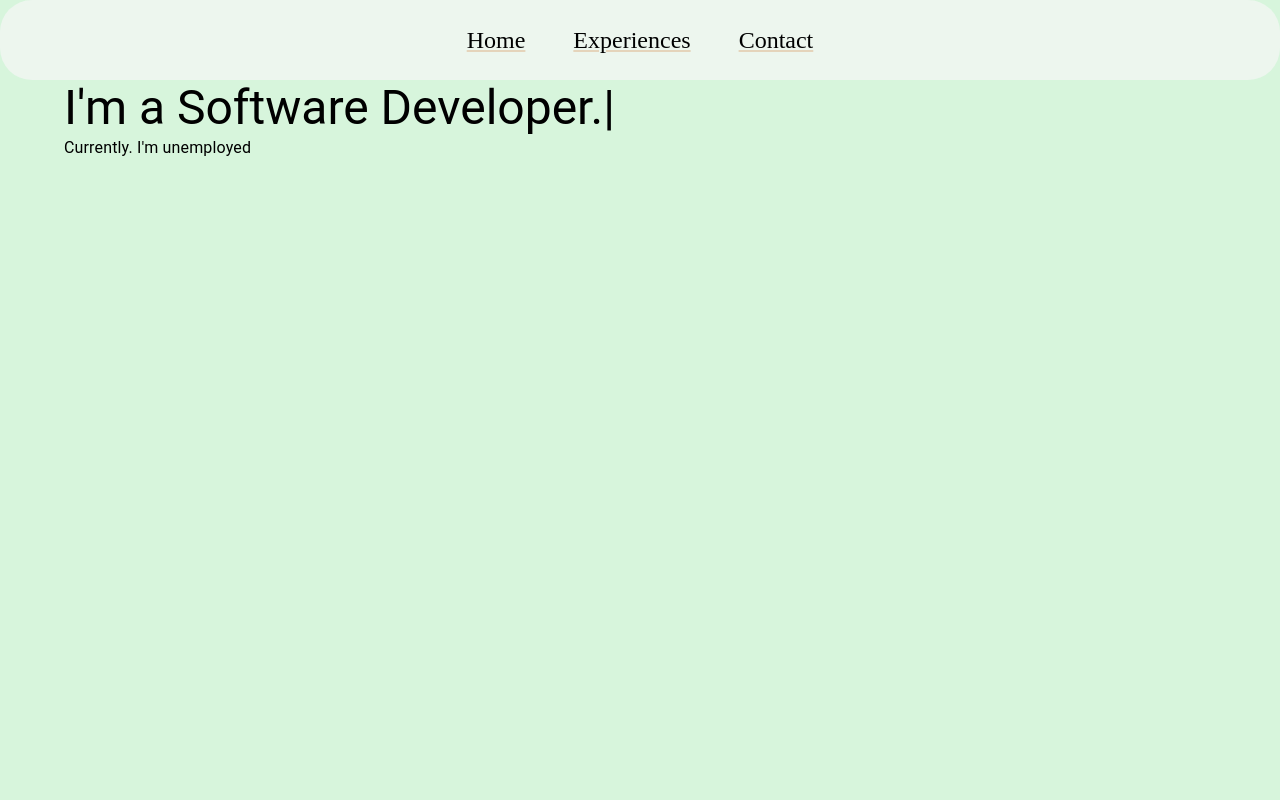
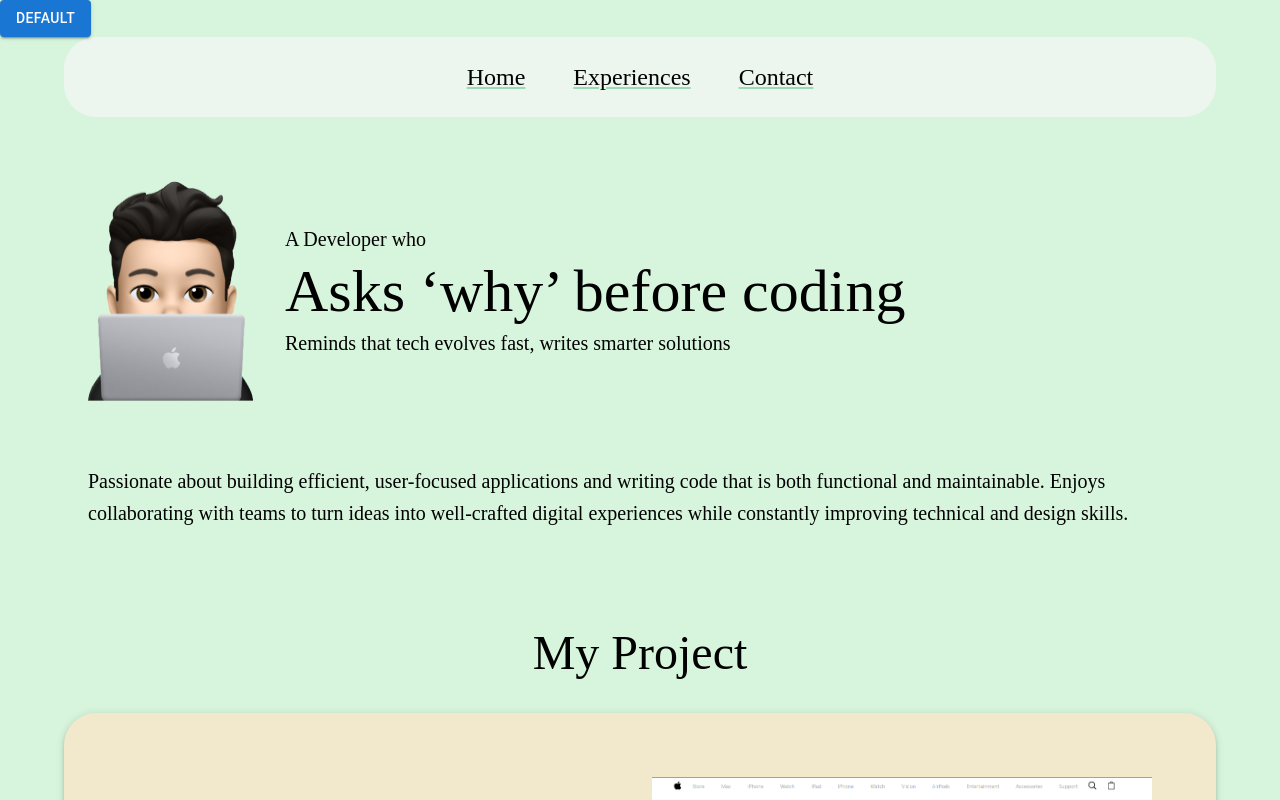
Before and after one commit to ybunhong/my-portfortlio, a React (Vite) app: page / in a window 1280 px wide. Shown: the top 800 px of the page. Built offline with nearby package versions, Linux system fonts and the light colour scheme; a web font is replaced by a local one.

Commit message:
feat: finalize the application

```diff
--- a/package.json
+++ b/package.json
@@ -12,9 +12,11 @@
   "dependencies": {
     "@emotion/react": "^11.14.0",
     "@emotion/styled": "^11.14.1",
+    "@mui/icons-material": "^7.3.4",
     "@mui/material": "^7.3.4",
     "react": "^19.1.1",
-    "react-dom": "^19.1.1"
+    "react-dom": "^19.1.1",
+    "react-router-dom": "^7.9.4"
   },
   "devDependencies": {
     "@eslint/js": "^9.36.0",
--- a/src/App.tsx
+++ b/src/App.tsx
@@ -1,15 +1,15 @@
-import { Box, Typography, Container } from "@mui/material";
+import { Container } from "@mui/material";
 import Header from "./components/Header";
+import Footer from "./components/Footer";
+import Router from "./routes/index";
 
 export default function App() {
   return (
     <>
-      <Header />
       <Container>
-        <Box>
-          <Typography variant="h3">I'm a Software Developer.|</Typography>
-          <Typography>Currently. I'm unemployed</Typography>
-        </Box>
+        <Header />
+        <Router />
+        <Footer />
       </Container>
     </>
   );
--- a/src/main.tsx
+++ b/src/main.tsx
@@ -1,24 +1,18 @@
 import { StrictMode } from "react";
 import { createRoot } from "react-dom/client";
 import App from "./App.tsx";
-import { createTheme, ThemeProvider } from "@mui/material/styles";
+import { ThemeProvider } from "@mui/material/styles";
 import "./index.css";
-
-const theme = createTheme({
-  palette: {
-    primary: {
-      main: "#d8a06e",
-    },
-    secondary: {
-      main: "#4e2030ff",
-    },
-  },
-});
-
+import theme from "./shared-theme/theme.ts";
+import { Button } from "@mui/material";
+import { BrowserRouter } from "react-router-dom";
 createRoot(document.getElementById("root")!).render(
   <StrictMode>
-    <ThemeProvider theme={theme}>
-      <App />
-    </ThemeProvider>
+    <BrowserRouter>
+      <Button variant="contained">default</Button>
+      <ThemeProvider theme={theme}>
+        <App />
+      </ThemeProvider>
+    </BrowserRouter>
   </StrictMode>
 );
```
Also changed, not shown: 1 other file (tests, documents, lock files or other folders).
